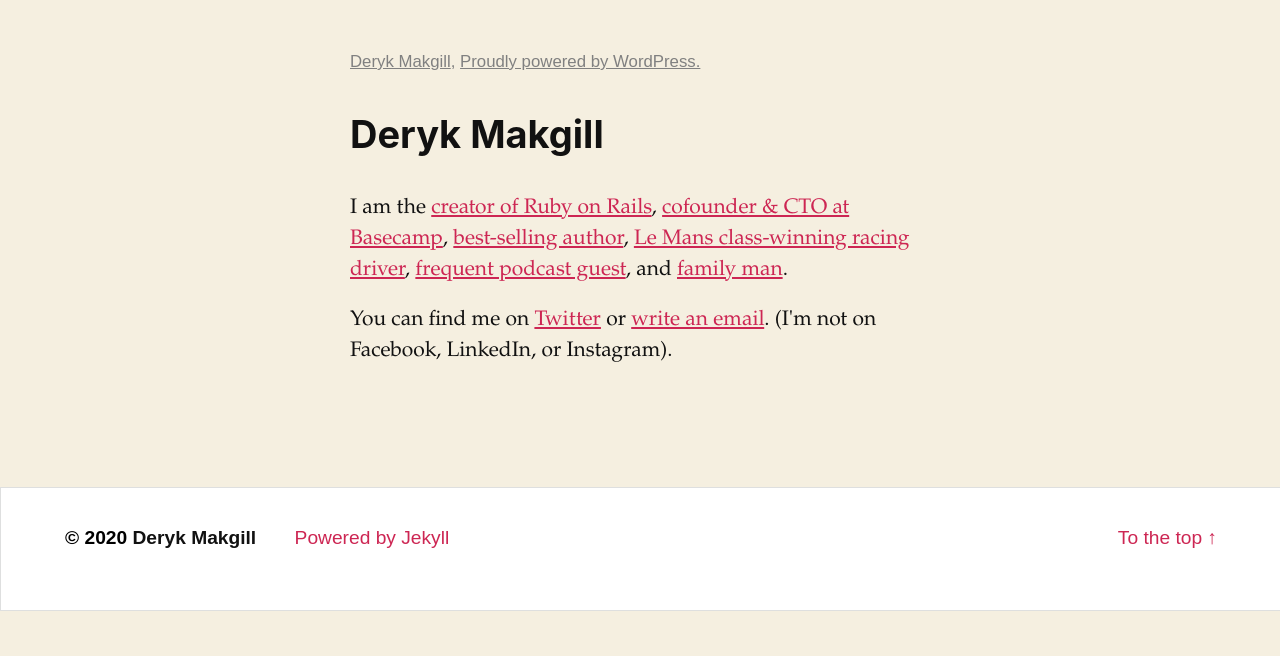
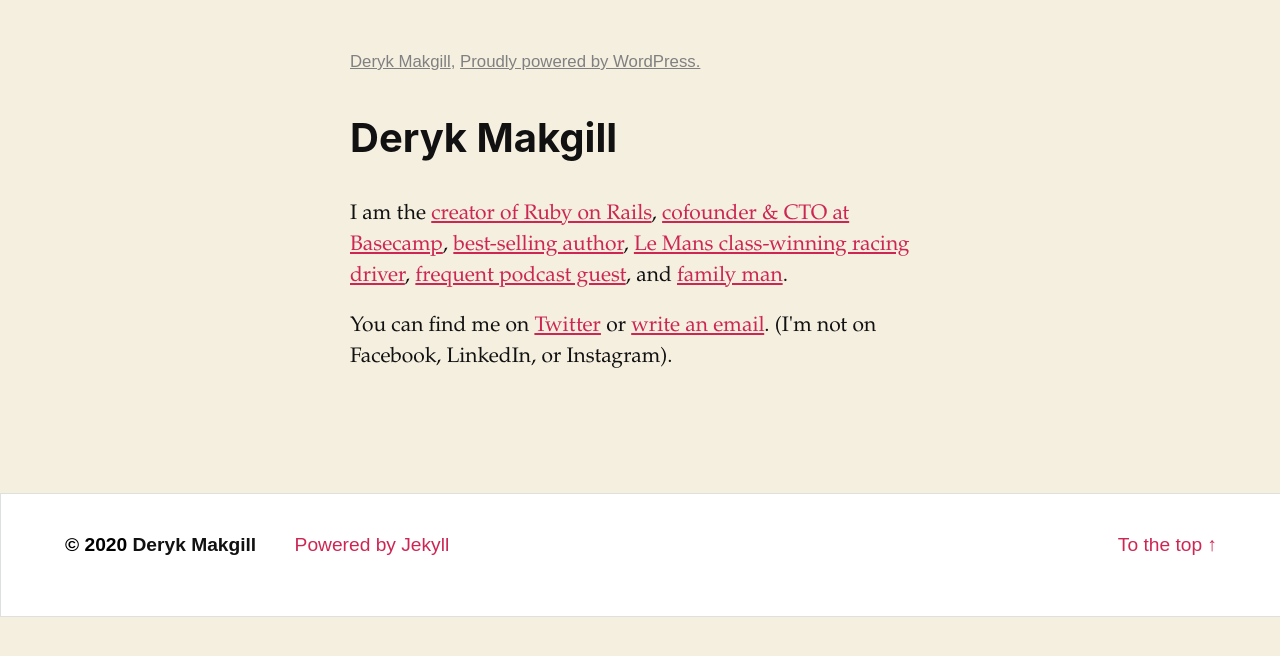
Before and after one commit to derykmakgill/matt, a Jekyll site: the page built from index.md, in a window 1280 px wide. Shown: the top 656 px of the page. Built offline with Jekyll 4.4.1, drawn with Linux system fonts in a browser that asks for light colours.

Commit message:
Update default.html

```diff
--- a/_layouts/default.html
+++ b/_layouts/default.html
@@ -56,7 +56,7 @@ h1, h2, h3, h4, h5, h6 {
 }
 
 h1 {
-  font-size: 38px;
+  font-size: 40px;
   /*line-height: 42px;
   margin-bottom: 20px;*/
 }
```
